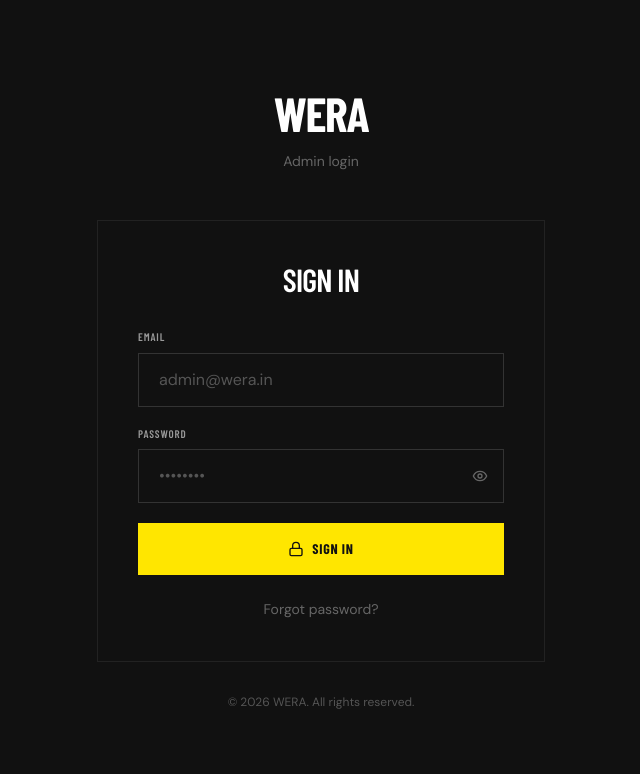
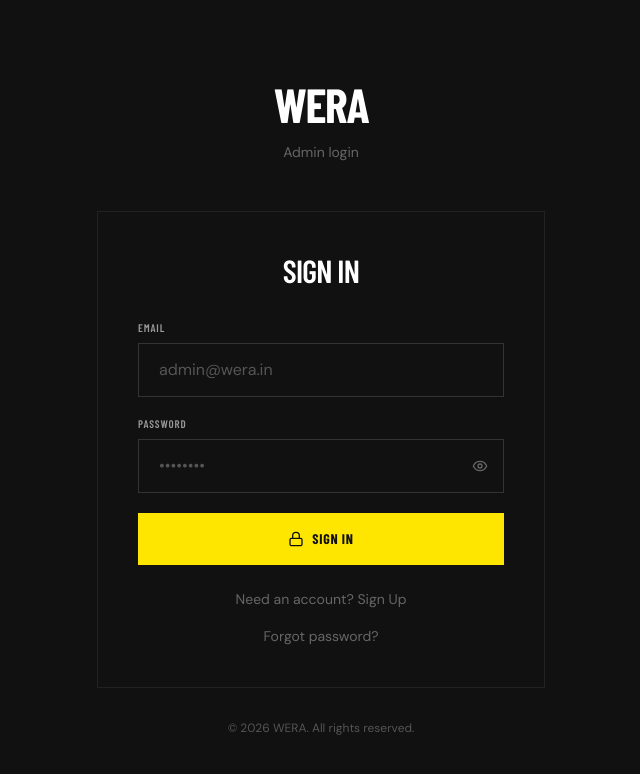
Before and after one commit to Kittu2007/wera, a Next.js app in the folder apps/web/: page /login in a window 1280 px wide. Shown: the top 774 px of the page, without its empty margins (319-959 px from the left). Built offline with nearby package versions, Linux system fonts and the light colour scheme; no server answers; a web font is replaced by a local one.

Commit message:
feat: enable user registration on login page and add .env.example

```diff
--- a/apps/web/app/(auth)/login/page.tsx
+++ b/apps/web/app/(auth)/login/page.tsx
@@ -1,6 +1,6 @@
 // =============================================================================
-// WERA — Login Page
-// Supabase Auth — protects admin routes
+// WERA — Login/Registration Page
+// Supabase Auth — protects admin/customer routes
 // =============================================================================
 
 "use client";
@@ -8,7 +8,7 @@
 import { useState } from "react";
 import { useRouter } from "next/navigation";
 import Link from "next/link";
-import { Eye, EyeOff, Lock, AlertCircle } from "lucide-react";
+import { Eye, EyeOff, Lock, UserPlus, AlertCircle, CheckCircle2 } from "lucide-react";
 import { createClient } from "@/utils/supabase/client";
 
 export default function LoginPage() {
@@ -17,11 +17,12 @@ export default function LoginPage() {
 
   const [email, setEmail] = useState("");
   const [password, setPassword] = useState("");
+  const [name, setName] = useState("");
   const [showPassword, setShowPassword] = useState(false);
   const [isLoading, setIsLoading] = useState(false);
   const [error, setError] = useState<string | null>(null);
-  const [mode, setMode] = useState<"login" | "forgot">("login");
-  const [resetSent, setResetSent] = useState(false);
+  const [mode, setMode] = useState<"login" | "signup" | "forgot">("login");
+  const [successMsg, setSuccessMsg] = useState<string | null>(null);
 
   const handleLogin = async (e: React.FormEvent) => {
     e.preventDefault();
@@ -48,6 +49,35 @@ export default function LoginPage() {
     }
   };
 
+  const handleSignUp = async (e: React.FormEvent) => {
+    e.preventDefault();
+    setIsLoading(true);
+    setError(null);
+
+    try {
+      const { error: authError } = await supabase.auth.signUp({
+        email,
+        password,
+        options: {
+          data: { full_name: name },
+          emailRedirectTo: `${window.location.origin}/auth/callback`,
+        },
+      });
+
+      if (authError) {
+        setError(authError.message);
+        return;
+      }
+
+      setSuccessMsg("Account created! Check your email for a verification link.");
+      setMode("login");
+    } catch {
+      setError("Failed to create account.");
+    } finally {
+      setIsLoading(false);
+    }
+  };
+
   const handleForgotPassword = async (e: React.FormEvent) => {
     e.preventDefault();
     setIsLoading(true);
@@ -64,7 +94,8 @@ export default function LoginPage() {
         return;
       }
 
-      setResetSent(true);
+      setSuccessMsg("Password reset link sent! Check your inbox.");
+      setMode("login");
     } catch {
       setError("Failed to send reset email.");
     } finally {
@@ -73,7 +104,7 @@ export default function LoginPage() {
   };
 
   return (
-    <div className="min-h-screen bg-brand-black flex items-center justify-center px-4">
+    <div className="min-h-screen bg-brand-black flex items-center justify-center px-4 py-20">
       <div className="w-full max-w-md">
         {/* Logo */}
         <div className="text-center mb-12">
@@ -83,15 +114,58 @@ export default function LoginPage() {
               WERA
             </span>
           </Link>
-          <p className="text-body-sm text-[#666] mt-3">Admin login</p>
+          <p className="text-body-sm text-[#666] mt-3">
+            {mode === "signup" ? "Create your account" : "Admin login"}
+          </p>
         </div>
 
         {/* Card */}
         <div className="border border-[#222] p-8 md:p-10">
-          {mode === "login" ? (
+          {mode === "forgot" ? (
+            <>
+              <h1 className="font-heading text-h2 uppercase tracking-tight mb-4 text-center">
+                Reset Password
+              </h1>
+              <p className="text-body-sm text-[#666] mb-8 text-center">
+                Enter your email and we&apos;ll send you a reset link.
+              </p>
+
+              {error && (
+                <div className="flex items-center gap-3 border border-red-500/30
+                               bg-red-500/10 p-4 mb-6 text-red-400 text-body-sm">
+                  <AlertCircle className="w-4 h-4 flex-shrink-0" />
+                  {error}
+                </div>
+              )}
+
+              <form onSubmit={handleForgotPassword} className="space-y-5">
+                <input
+                  type="email"
+                  value={email}
+                  onChange={(e) => setEmail(e.target.value)}
+                  required
+                  className="w-full bg-transparent border border-[#333] px-5 py-3.5
+                             text-white placeholder:text-[#555]
+                             focus:outline-none focus:border-brand-yellow"
+                  placeholder="admin@wera.in"
+                />
+                <button type="submit" disabled={isLoading} className="btn-primary w-full">
+                  {isLoading ? "Sending..." : "Send Reset Link"}
+                </button>
+              </form>
+
+              <button
+                onClick={() => { setMode("login"); setError(null); }}
+                className="w-full text-center text-body-sm text-[#666]
+                           hover:text-brand-yellow transition-colors mt-6"
+              >
+                Back to Sign In
+              </button>
+            </>
+          ) : (
             <>
               <h1 className="font-heading text-h2 uppercase tracking-tight mb-8 text-center">
-                Sign In
+                {mode === "login" ? "Sign In" : "Register"}
               </h1>
 
               {error && (
@@ -102,7 +176,33 @@ export default function LoginPage() {
                 </div>
               )}
 
-              <form onSubmit={handleLogin} className="space-y-5">
+              {successMsg && (
+                <div className="flex items-center gap-3 border border-green-500/30 bg-green-500/10
+                               p-4 mb-6 text-green-400 text-body-sm">
+                  <CheckCircle2 className="w-4 h-4 flex-shrink-0" />
+                  {successMsg}
+                </div>
+              )}
+
+              <form onSubmit={mode === "login" ? handleLogin : handleSignUp} className="space-y-5">
+                {mode === "signup" && (
+                  <div>
+                    <label className="font-heading text-label uppercase text-[#999] mb-2 block">
+                      Full Name
+                    </label>
+                    <input
+                      type="text"
+                      value={name}
+                      onChange={(e) => setName(e.target.value)}
+                      required
+                      className="w-full bg-transparent border border-[#333] px-5 py-3.5
+                                 text-white placeholder:text-[#555]
+                                 focus:outline-none focus:border-brand-yellow"
+                      placeholder="Your Name"
+                    />
+                  </div>
+                )}
+
                 <div>
                   <label className="font-heading text-label uppercase text-[#999] mb-2 block">
                     Email
@@ -129,7 +229,7 @@ export default function LoginPage() {
                       type={showPassword ? "text" : "password"}
                       value={password}
                       onChange={(e) => setPassword(e.target.value)}
-                      autoComplete="current-password"
+                      autoComplete={mode === "login" ? "current-password" : "new-password"}
                       required
                       className="w-full bg-transparent border border-[#333] px-5 py-3.5 pr-12
                                  text-white placeholder:text-[#555]
@@ -141,7 +241,6 @@ export default function LoginPage() {
                       onClick={() => setShowPassword(!showPassword)}
                       className="absolute right-4 top-1/2 -translate-y-1/2 text-[#666]
                                  hover:text-white transition-colors"
-                      aria-label={showPassword ? "Hide password" : "Show password"}
                     >
                       {showPassword ? (
                         <EyeOff className="w-4 h-4" />
@@ -162,88 +261,46 @@ export default function LoginPage() {
                     <>
                       <div className="w-4 h-4 border-2 border-brand-black border-t-transparent
                                      animate-spin" />
-                      Signing in...
+                      {mode === "login" ? "Signing in..." : "Creating account..."}
                     </>
                   ) : (
                     <>
-                      <Lock className="w-4 h-4" /> Sign In
+                      {mode === "login" ? (
+                        <><Lock className="w-4 h-4" /> Sign In</>
+                      ) : (
+                        <><UserPlus className="w-4 h-4" /> Create Account</>
+                      )}
                     </>
                   )}
                 </button>
               </form>
 
-              <button
-                onClick={() => {
-                  setMode("forgot");
-                  setError(null);
-                }}
-                className="w-full text-center text-body-sm text-[#666]
-                           hover:text-brand-yellow transition-colors mt-6"
-              >
-                Forgot password?
-              </button>
-            </>
-          ) : (
-            <>
-              <h1 className="font-heading text-h2 uppercase tracking-tight mb-4 text-center">
-                Reset Password
-              </h1>
-              {resetSent ? (
-                <div className="text-center">
-                  <div className="w-16 h-16 bg-brand-yellow/10 border border-brand-yellow/30
-                                 flex items-center justify-center mx-auto mb-6">
-                    <Lock className="w-8 h-8 text-brand-yellow" />
-                  </div>
-                  <p className="text-body text-[#ccc] mb-2">Check your email</p>
-                  <p className="text-body-sm text-[#666] mb-8">
-                    We&apos;ve sent a password reset link to <strong className="text-white">{email}</strong>
-                  </p>
+              <div className="flex flex-col gap-4 mt-6">
+                <button
+                  onClick={() => {
+                    setMode(mode === "login" ? "signup" : "login");
+                    setError(null);
+                    setSuccessMsg(null);
+                  }}
+                  className="w-full text-center text-body-sm text-[#666]
+                             hover:text-brand-yellow transition-colors"
+                >
+                  {mode === "login" ? "Need an account? Sign Up" : "Already have an account? Sign In"}
+                </button>
+
+                {mode === "login" && (
                   <button
-                    onClick={() => { setMode("login"); setResetSent(false); }}
-                    className="btn-ghost w-full"
+                    onClick={() => {
+                      setMode("forgot");
+                      setError(null);
+                    }}
+                    className="w-full text-center text-body-sm text-[#666]
+                               hover:text-brand-yellow transition-colors"
                   >
-                    Back to Sign In
+                    Forgot password?
                   </button>
-                </div>
-              ) : (
-                <>
-                  <p className="text-body-sm text-[#666] mb-8 text-center">
-                    Enter your email and we&apos;ll send you a reset link.
-                  </p>
-
-                  {error && (
-                    <div className="flex items-center gap-3 border border-red-500/30
-                                   bg-red-500/10 p-4 mb-6 text-red-400 text-body-sm">
-                      <AlertCircle className="w-4 h-4 flex-shrink-0" />
-                      {error}
-                    </div>
-                  )}
-
-                  <form onSubmit={handleForgotPassword} className="space-y-5">
-                    <input
-                      type="email"
-                      value={email}
-                      onChange={(e) => setEmail(e.target.value)}
-                      required
-                      className="w-full bg-transparent border border-[#333] px-5 py-3.5
-                                 text-white placeholder:text-[#555]
-                                 focus:outline-none focus:border-brand-yellow"
-                      placeholder="admin@wera.in"
-                    />
-                    <button type="submit" disabled={isLoading} className="btn-primary w-full">
-                      {isLoading ? "Sending..." : "Send Reset Link"}
-                    </button>
-                  </form>
-
-                  <button
-                    onClick={() => { setMode("login"); setError(null); }}
-                    className="w-full text-center text-body-sm text-[#666]
-                               hover:text-brand-yellow transition-colors mt-6"
-                  >
-                    Back to Sign In
-                  </button>
-                </>
-              )}
+                )}
+              </div>
             </>
           )}
         </div>
```
Also changed, not shown: 1 other file (tests, documents, lock files or other folders).
